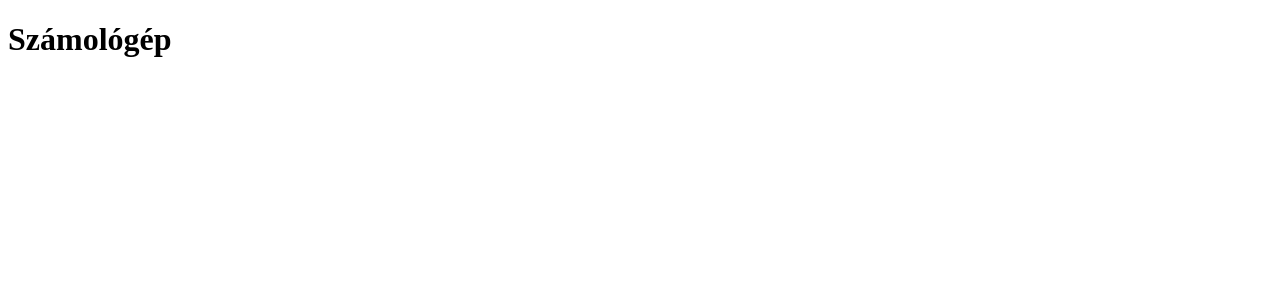
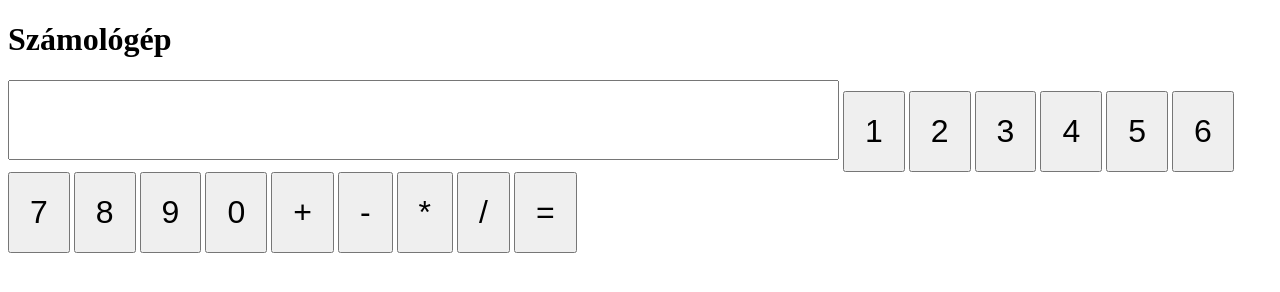
Before and after one commit to kgabor545/calc_szerda, a plain HTML site: page index.html in a window 1280 px wide. Drawn offline with Linux system fonts and the light colour scheme.

Commit message:
felkerult pár gomb

```diff
--- a/index.html
+++ b/index.html
@@ -4,8 +4,31 @@
     <meta charset="UTF-8">
     <meta name="viewport" content="width=device-width, initial-scale=1.0">
     <title>Calc</title>
+    <!-- hozzá adunk egy kis stílust a gombokhoz -->
+    <link rel="stylesheet" href="style.css">
 </head>
 <body>
     <h1>Számológép</h1>
+
+    <input type=text id=mezo>
+    <button onclick=gombNyomas('1')>1</button>
+    <button onclick=gombNyomas('2')>2</button>
+    <button onclick=gombNyomas('3')>3</button>
+    <button onclick=gombNyomas('4')>4</button>
+    <button onclick=gombNyomas('5')>5</button>
+    <button onclick=gombNyomas('6')>6</button>
+    <button onclick=gombNyomas('7')>7</button>
+    <button onclick=gombNyomas('8')>8</button>
+    <button onclick=gombNyomas('9')>9</button>
+    <button onclick=gombNyomas('0')>0</button>
+    <button onclick=gombNyomas('+')>+</button>
+    <button onclick=gombNyomas('-')>-</button>
+    <button onclick=gombNyomas('*')>*</button>
+    <button onclick=gombNyomas('/')>/</button>
+    <button onclick=gombNyomas('='')>=</button>
+
+
+    <script src="script.js"></script>
+
 </body>
 </html>
--- /dev/null
+++ b/script.js
@@ -0,0 +1,8 @@
+function gombNyomas(x) {
+
+    mezo.value = mezo.value + x
+
+}
+
+
+const mezo = document.querySelector('#mezo')
--- /dev/null
+++ b/style.css
@@ -0,0 +1,8 @@
+button {
+    font-size: 2rem;
+    padding:20px;
+}
+
+input[type=text] {
+    font-size: 4rem;
+}
```
